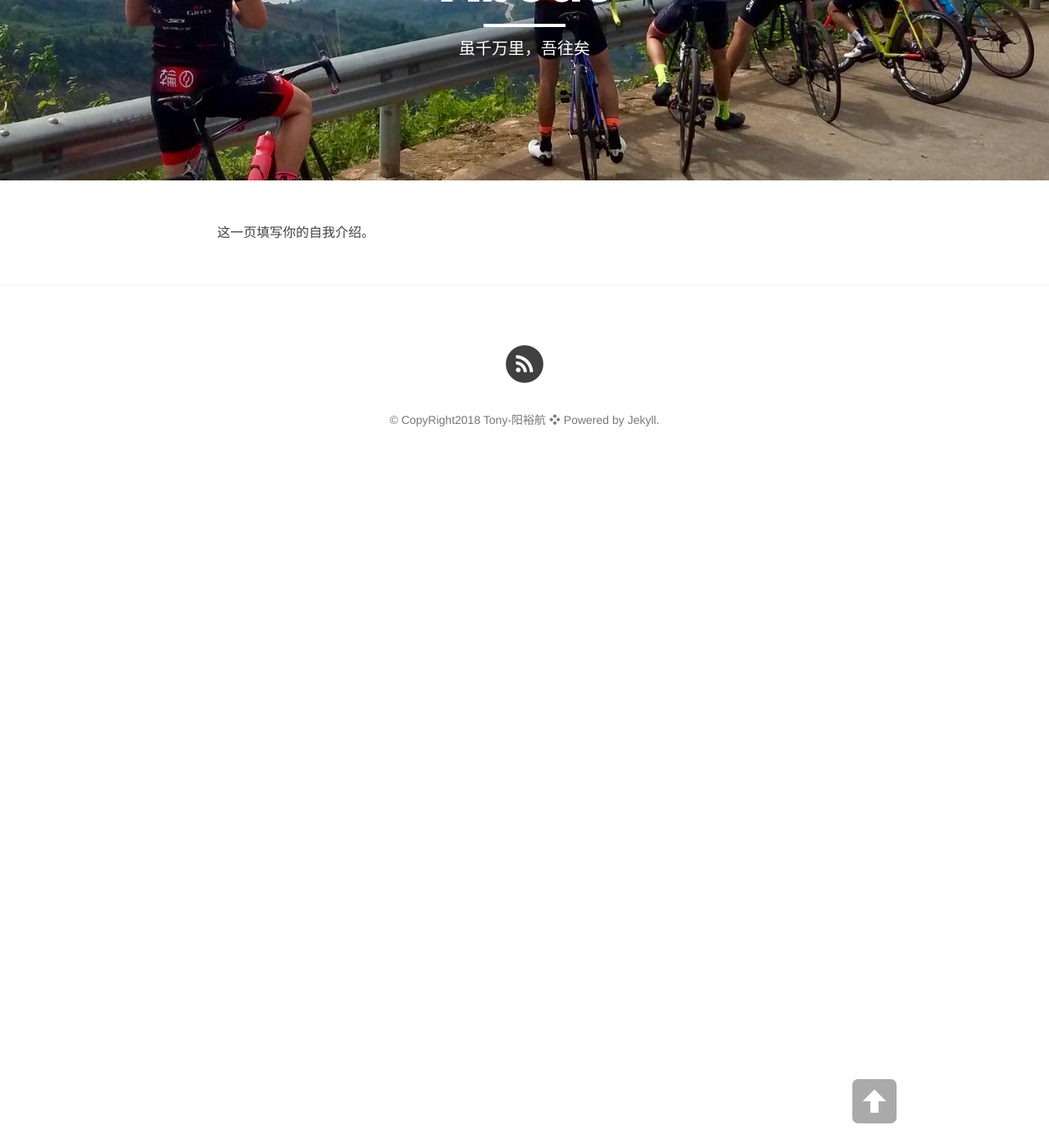
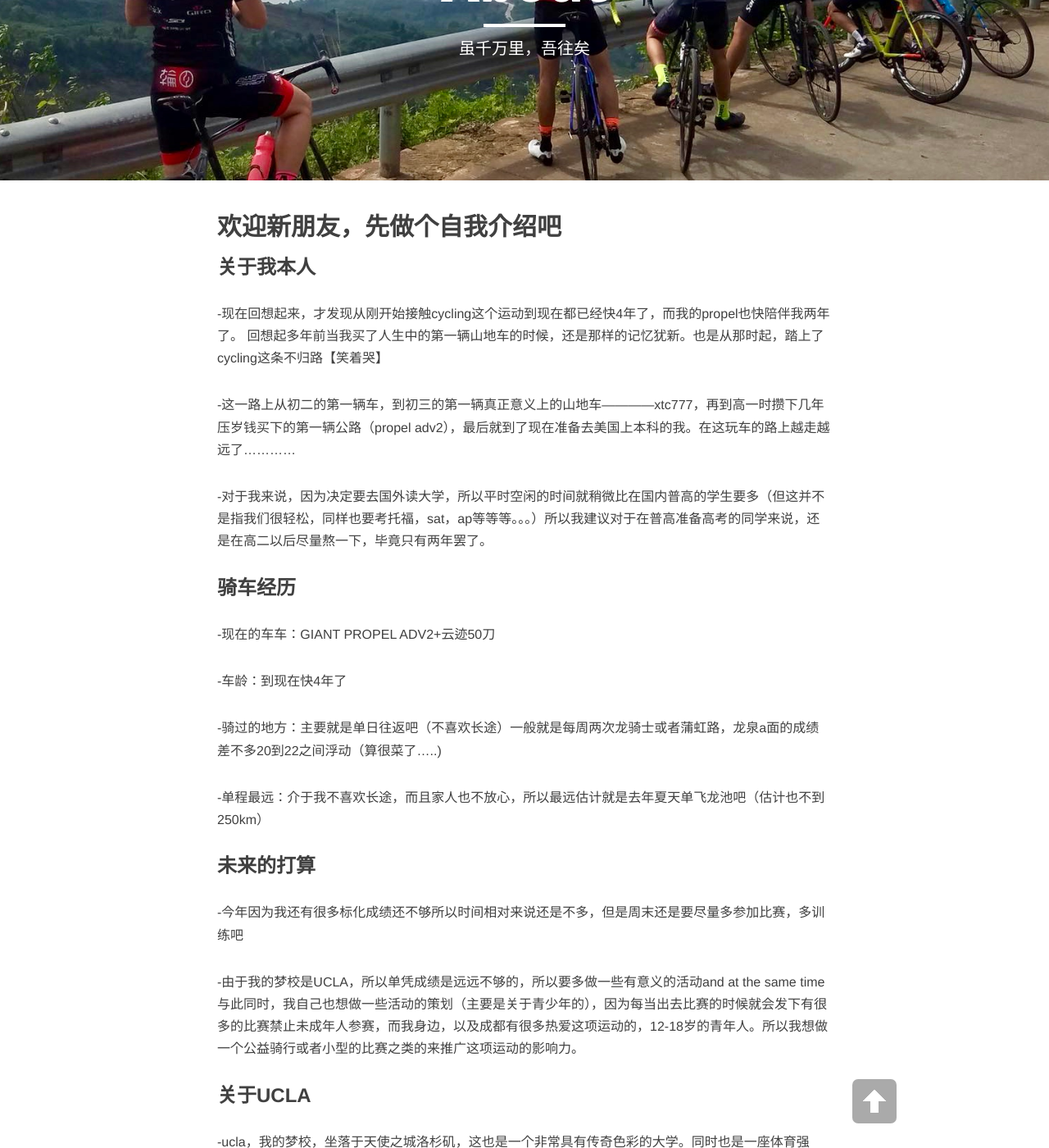
Before and after one commit to yyh712712/Blog-Template, a Jekyll site: the page built from about.md, in a window 1280 px wide and 1400 px high, scrolled down 208 px. Shown: the whole window at 82% size. Built offline with Jekyll 4.4.1, drawn with Linux system fonts in a browser that asks for light colours; nearby versions of some CDN libraries; some of the changed text lies outside the part shown.

Commit message:
Update about.md

```diff
--- a/about.md
+++ b/about.md
@@ -5,4 +5,36 @@ description: "虽千万里，吾往矣"
 header-img: "img/fullsizeoutput_5ed.jpeg"
 ---
 
-这一页填写你的自我介绍。
+## 欢迎新朋友，先做个自我介绍吧
+### 关于我本人
+-现在回想起来，才发现从刚开始接触cycling这个运动到现在都已经快4年了，而我的propel也快陪伴我两年了。
+回想起多年前当我买了人生中的第一辆山地车的时候，还是那样的记忆犹新。也是从那时起，踏上了cycling这条不归路【笑着哭】
+
+-这一路上从初二的第一辆车，到初三的第一辆真正意义上的山地车————xtc777，再到高一时攒下几年压岁钱买下的第一辆公路（propel adv2），最后就到了现在准备去美国上本科的我。在这玩车的路上越走越远了............
+
+-对于我来说，因为决定要去国外读大学，所以平时空闲的时间就稍微比在国内普高的学生要多（但这并不是指我们很轻松，同样也要考托福，sat，ap等等等。。。）所以我建议对于在普高准备高考的同学来说，还是在高二以后尽量熬一下，毕竟只有两年罢了。
+
+### 骑车经历
+-现在的车车：GIANT PROPEL ADV2+云迹50刀
+
+-车龄：到现在快4年了
+
+-骑过的地方：主要就是单日往返吧（不喜欢长途）一般就是每周两次龙骑士或者蒲虹路，龙泉a面的成绩差不多20到22之间浮动（算很菜了.....)
+
+-单程最远：介于我不喜欢长途，而且家人也不放心，所以最远估计就是去年夏天单飞龙池吧（估计也不到250km）
+
+### 未来的打算
+-今年因为我还有很多标化成绩还不够所以时间相对来说还是不多，但是周末还是要尽量多参加比赛，多训练吧
+
+-由于我的梦校是UCLA，所以单凭成绩是远远不够的，所以要多做一些有意义的活动and at the same time 与此同时，我自己也想做一些活动的策划（主要是关于青少年的），因为每当出去比赛的时候就会发下有很多的比赛禁止未成年人参赛，而我身边，以及成都有很多热爱这项运动的，12-18岁的青年人。所以我想做一个公益骑行或者小型的比赛之类的来推广这项运动的影响力。
+
+### 关于UCLA
+-ucla，我的梦校，坐落于天使之城洛杉矶，这也是一个非常具有传奇色彩的大学。同时也是一座体育强校。（ NBA得分榜第一，三分榜第二，湖人队的训练场.......）
+
+-几乎每当其他人问我的梦校是什么，而我回答ucla时，对方的反应几乎都是  ”Wow, it's amazing."
+
+-虽说ucla不是top20里面分数线最高的（但是也炒鸡高【笑着哭】），但却是UC系里面最难申请的那一个。
+
+
+
+-ps：微博：爱骑车的Tony （我知道前面写太多了你们不会看完【笑着哭】）
```
